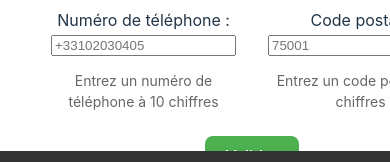
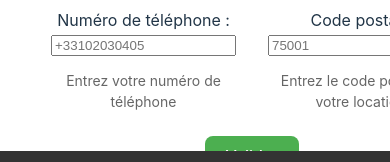
Before and after one commit to Aristophane/boillot-and-co-rdv-front, a Vue app: page / in a window 390 px wide. Shown: the part 625-787 px from the top of the page. Built offline with nearby package versions, Linux system fonts and the light colour scheme.

Commit message:
feat: ajout de la transformations des input numéro de téléphone au mauvais format

```diff
--- a/src/components/RecuperationJobs.vue
+++ b/src/components/RecuperationJobs.vue
@@ -16,11 +16,11 @@
           id="clientPhone"
           v-model="phone"
           name="phone"
-          pattern="\+[0-9]{10,15}"
+          pattern="^(?:\+|00)?(?:[0-9]{2})?\s?[0-9]{1,2}(\s?[0-9]{2}){4,5}$"
           placeholder="+33102030405"
           required
         />
-        <p>Entrez un numéro de téléphone à 10 chiffres</p>
+        <p>Entrez votre numéro de téléphone</p>
       </div>
       <div>
         <label for="postcode">Code postal : </label>
@@ -34,7 +34,7 @@
           required
         />
         <br />
-        <p>Entrez un code postal à 5 chiffres</p>
+        <p>Entrez le code postal de votre location</p>
       </div>
     </div>
     <button @click="fetchData" :disabled="isJobsLoading">
@@ -68,11 +68,28 @@ const replacePlusWithEncodedPlus = (inputString: string): string => {
   return inputString.replace(/\+/g, "%2B");
 };
 
+const cleanPhoneNumber = (phoneInput: string): string => {
+  const phonePattern = /^0(6|7)(\d{8})$/;
+
+  // Teste si le numéro correspond au pattern
+  const match = phoneInput.match(phonePattern);
+
+  if (match) {
+    // Remplace le 0 initial par +33 pour transformer en numéro international
+    var result = `+33${match[1]}${match[2]}`;
+    return replacePlusWithEncodedPlus(result);
+  } else {
+    throw new Error("Le numéro n'est pas au format 06xxxxxxxx ou 07xxxxxxxx");
+  }
+
+
+}
+
 const fetchData = async () => {
   isJobsLoading.value = true;
   const getJobsListApiUrl = `/.netlify/functions/get-list-of-jobs-from-phone-and-postcode`;
 
-  const cleanedPhone = replacePlusWithEncodedPlus(phone.value);
+  const cleanedPhone = cleanPhoneNumber(phone.value);
   const params = new URLSearchParams({
     phone: cleanedPhone,
     postCode: postcode.value,
```
